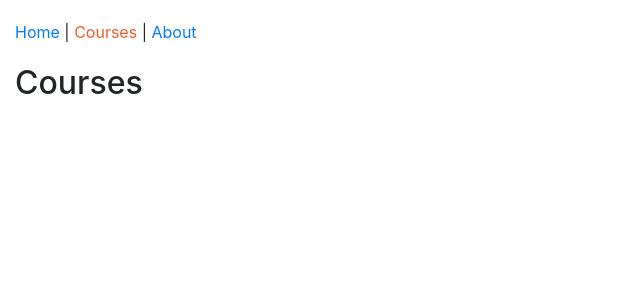
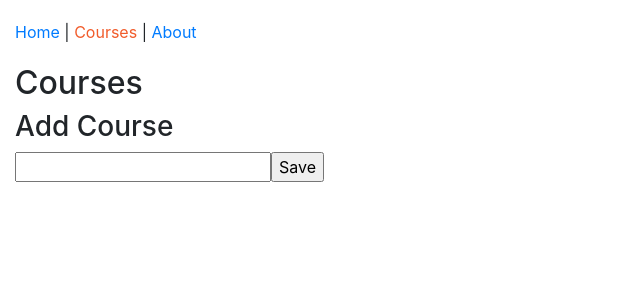
Before and after one commit to sadecker09/pluralsight-react-redux, a React app: page /courses in a window 1280 px wide. Shown: the top 300 px of the page, without its empty margins (0-640 px from the left). Built offline with nearby package versions, Linux system fonts and the light colour scheme.

Commit message:
wire up form, state, and event handlers on CoursesPage

```diff
--- a/src/components/courses/CoursesPage.js
+++ b/src/components/courses/CoursesPage.js
@@ -1,8 +1,38 @@
 import React from "react";
 
 class CoursesPage extends React.Component {
+  // class field
+  state = {
+    course: {
+      title: "",
+    },
+  };
+
+  // class field
+  // arrow functions inherit the binding context of their enclosing scope
+  handleChange = (event) => {
+    const course = { ...this.state.course, title: event.target.value };
+    this.setState({ course: course });
+  };
+
+  handleSubmit = (event) => {
+    event.preventDefault(); // prevent postback
+    alert(this.state.course.title);
+  };
+
   render() {
-    return <h2>Courses</h2>;
+    return (
+      <form onSubmit={this.handleSubmit}>
+        <h2>Courses</h2>
+        <h3>Add Course</h3>
+        <input
+          type="text"
+          onChange={this.handleChange}
+          value={this.state.course.title}
+        ></input>
+        <input type="submit" value="Save" />
+      </form>
+    );
   }
 }
 
```
